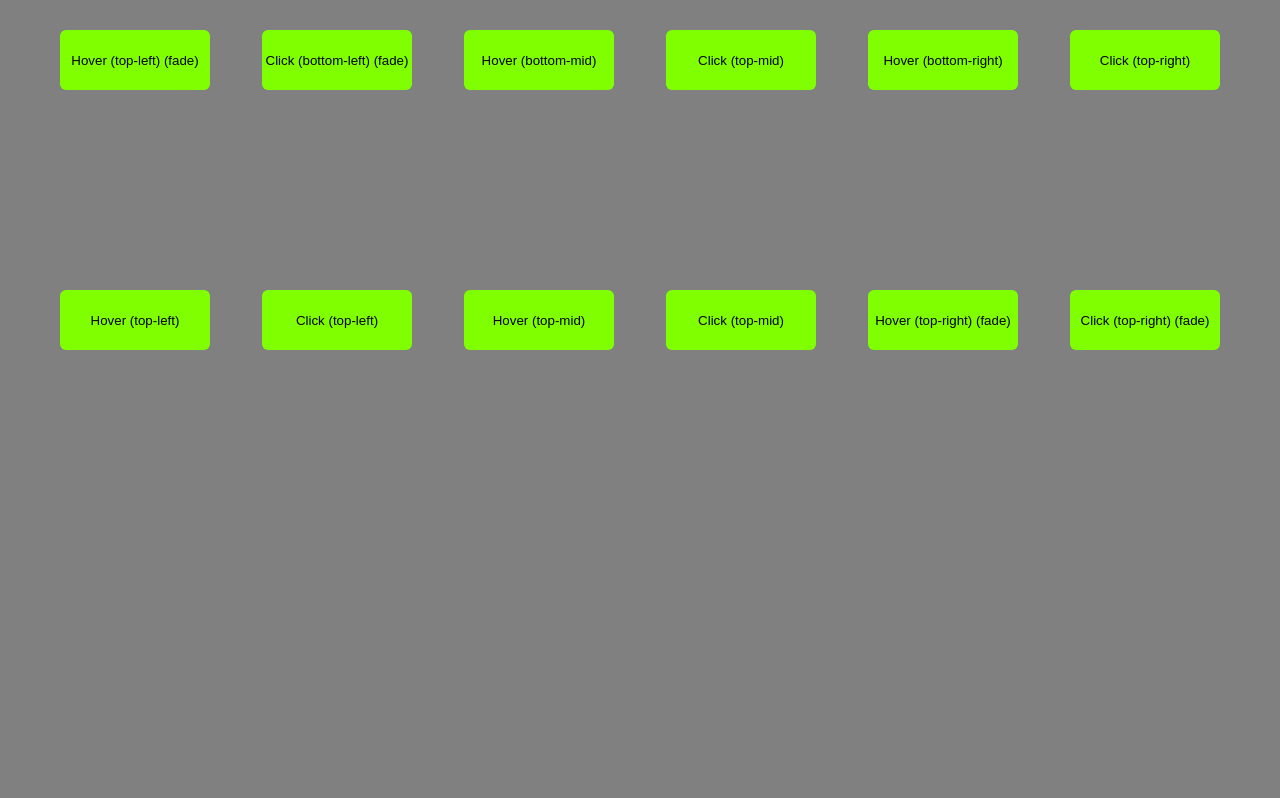
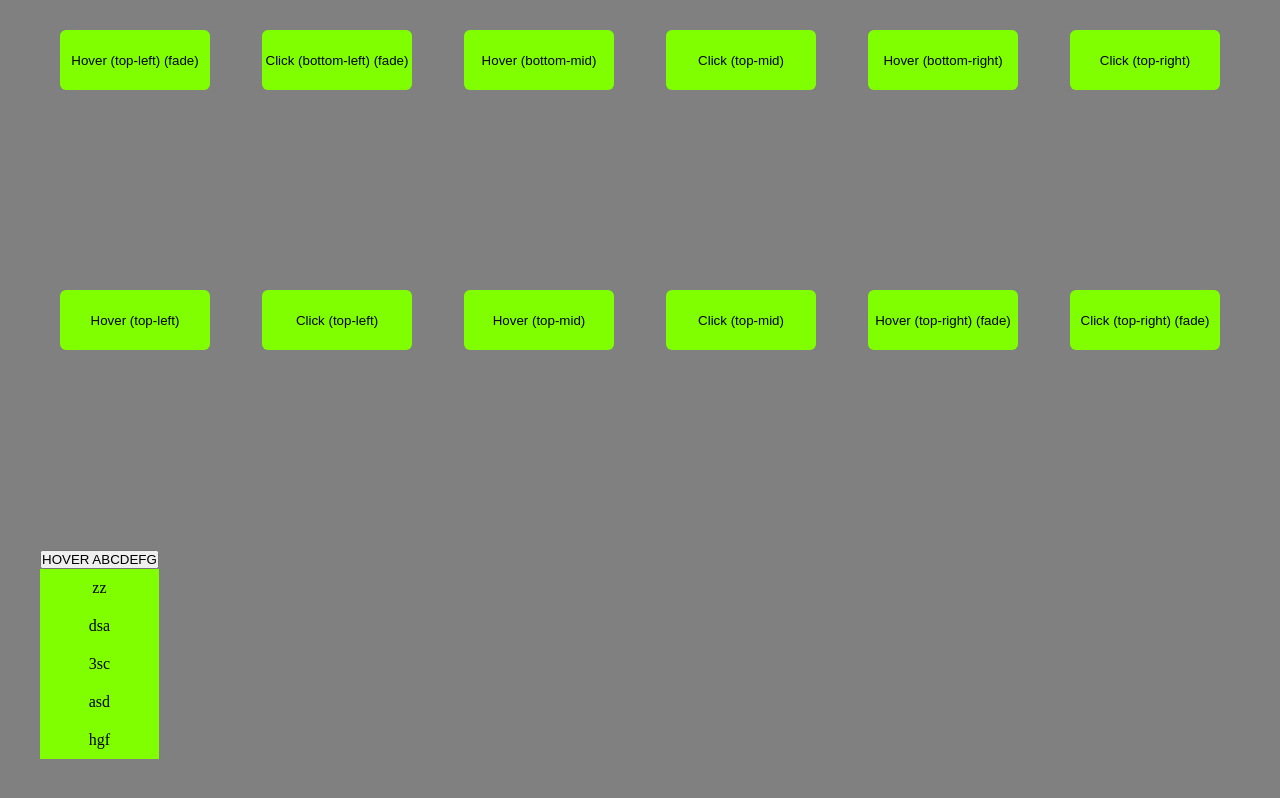
Before and after one commit to TalhaK15/dropdown-menu, a website with bundled scripts: page demo/index.html in a window 1280 px wide. Built offline with nearby package versions, Linux system fonts and the light colour scheme.

Commit message:
web component structure created but dropdown isn't working

```diff
--- /dev/null
+++ b/component/Dropdown.js
@@ -0,0 +1,44 @@
+const template = document.createElement("template")
+template.innerHTML = `
+      <style>
+        .fade {
+          transition: opacity .5s;
+        }
+      </style>
+
+
+      <div class="dropdown-container">
+        <slot name="button"></slot>
+
+        <slot name="menu"></slot>
+      </div>
+    `
+
+class Dropdown extends HTMLElement {
+  constructor() {
+    super()
+
+    this.attachShadow({ mode: "open" })
+    this.shadowRoot.appendChild(template.content.cloneNode(true))
+
+    this.btn = this.querySelector("[slot=button]")
+    this.menu = this.querySelector("[slot=menu]")
+
+    this.btn.id = this.getAttribute("btnId") || ""
+
+    this.btn.setAttribute("data-toggle", "dropdown")
+
+    this.btn.setAttribute("data-action", this.getAttribute("action") || "click")
+
+    this.btn.setAttribute(
+      "data-position",
+      this.getAttribute("position") || "bottom-mid"
+    )
+
+    this.menu.className += ` dropdown ${
+      this.getAttribute("menuAnimation") || ""
+    }`
+  }
+}
+
+window.customElements.define("drop-down", Dropdown)
--- a/demo/index.html
+++ b/demo/index.html
@@ -368,8 +368,33 @@
           </div>
         </div>
       </div>
+
+      <drop-down btnId="15" action="hover" position="bottom-left">
+        <button slot="button">
+          HOVER ABCDEFG
+        </button>
+
+        <div slot="menu" class="dropdown-menu">
+          <div class="dropdown-menu-item">
+            zz
+          </div>
+          <div class="dropdown-menu-item">
+            dsa
+          </div>
+          <div class="dropdown-menu-item">
+            3sc
+          </div>
+          <div class="dropdown-menu-item">
+            asd
+          </div>
+          <div class="dropdown-menu-item">
+            hgf
+          </div>
+        </div>
+      </drop-down>
     </div>
 
+    <script src="../component/Dropdown.js"></script>
     <script type="module" src="index.js"></script>
   </body>
 </html>
--- a/demo/index.js
+++ b/demo/index.js
@@ -1,3 +1,7 @@
 import { dropdown } from "../dropdown.js"
 
+let buton = document.querySelectorAll("button")
+
+console.log(buton[12].id)
+
 dropdown()
```
